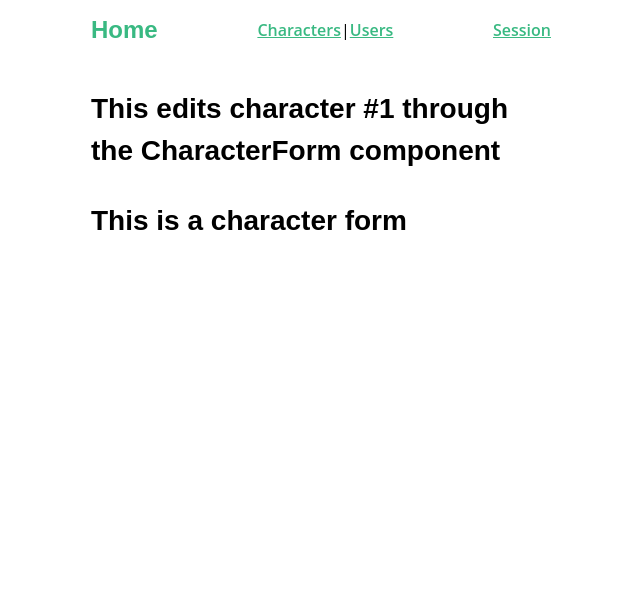
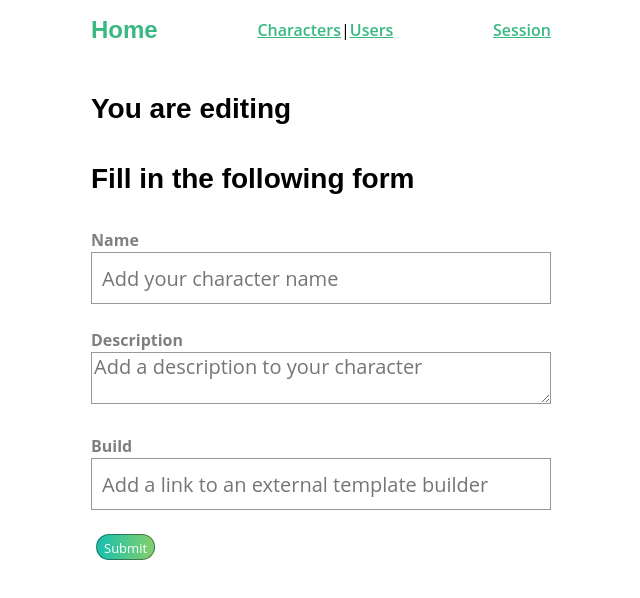
Before and after one commit to MatthieuJasselette/charater-manager-vuejs, a Vue app: page /character/1/edit in a window 1280 px wide. Shown: the top 598 px of the page, without its empty margins (319-959 px from the left). Built offline with nearby package versions, Linux system fonts and the light colour scheme; no server answers.

Commit message:
add character form & creation / edition logic

```diff
--- a/src/components/CharacterForm.vue
+++ b/src/components/CharacterForm.vue
@@ -1,5 +1,92 @@
 <template>
   <div class="about">
-    <h3>This is a character form</h3>
+    <form @submit.prevent="submitCharacter">
+      <h3>Fill in the following form</h3>
+      <div class="field">
+        <label>Name</label>
+        <input
+          v-model="character.name"
+          type="text"
+          placeholder="Add your character name"
+        />
+      </div>
+      <div class="field">
+        <label>Description</label>
+        <textarea
+          v-model="character.description"
+          placeholder="Add a description to your character"
+        ></textarea>
+      </div>
+      <div class="field">
+        <label>Build</label>
+        <input
+          v-model="character.build_url"
+          type="text"
+          placeholder="Add a link to an external template builder"
+        />
+      </div>
+      <input type="submit" class="button badge -fill-gradient" value="Submit" />
+    </form>
   </div>
 </template>
+<script>
+export default {
+  props: {
+    characterToEdit: {
+      type: Object
+    }
+  },
+  data() {
+    return {
+      character: this.characterToEdit
+        ? this.characterToEdit
+        : this.createFreshCharacter()
+    }
+  },
+  methods: {
+    createFreshCharacter() {
+      return {
+        name: '',
+        description: '',
+        build_url: ''
+      }
+    },
+
+    submitCharacter() {
+      return this.characterToEdit
+        ? this.updateCharacter()
+        : this.createCharacter()
+    },
+
+    createCharacter() {
+      this.$store.dispatch('createCharacter', this.character).then(() => {
+        this.$router.push({
+          name: 'characters'
+        })
+        this.character = this.createFreshCharacter()
+      })
+    },
+
+    updateCharacter() {
+      this.$store
+        .dispatch('updateCharacter', this.character)
+        .then(() => {
+          this.$router.push({
+            name: 'displaycharacter',
+            params: { id: this.character.id }
+          })
+          this.character = this.createFreshCharacter()
+        })
+        .catch(error => {
+          console.log(error)
+        })
+    }
+  }
+}
+</script>
+
+<style scoped>
+.field {
+  margin-bottom: 24px;
+}
+</style>
--- a/src/components/UserForm.vue
+++ b/src/components/UserForm.vue
@@ -89,9 +89,6 @@ export default {
           console.log(error)
         })
     }
-  },
-  mounted() {
-    // console.log(axios.defaults.headers.common['Authorization'])
   }
 }
 </script>
--- a/src/services/ApiService.js
+++ b/src/services/ApiService.js
@@ -43,5 +43,13 @@ export default {
 
   getCharacter(id) {
     return apiClient.get('/character/' + id)
+  },
+
+  createCharacter(character) {
+    return apiClient.post('/character', character)
+  },
+
+  updateCharacter(id, character) {
+    return apiClient.put('/character/' + id, character)
   }
 }
--- a/src/store/modules/characters.js
+++ b/src/store/modules/characters.js
@@ -17,6 +17,14 @@ export const mutations = {
   },
 
   SET_CHARACTER(state, character) {
+    state.character = character
+  },
+
+  ADD_CHARACTER(state, character) {
+    state.characters.push(character)
+  },
+
+  UPDATE_CHARACTER(state, character) {
     state.character = character
   }
 }
@@ -53,5 +61,44 @@ export const actions = {
           })
         })
     }
+  },
+
+  createCharacter({ commit, dispatch }, character) {
+    return ApiService.createCharacter(character)
+      .then(response => {
+        commit('ADD_CHARACTER', response.data.data)
+        const notification = {
+          type: 'success',
+          message: 'Your user has been created!'
+        }
+        dispatch('notification/add', notification, {
+          root: true
+        })
+      })
+      .catch(error => {
+        const notification = {
+          type: 'error',
+          message:
+            'There was a problem creating your character: ' + error.message
+        }
+        dispatch('notification/add', notification, {
+          root: true
+        })
+        throw error
+      })
+  },
+
+  updateCharacter({ commit, dispatch }, character) {
+    ApiService.updateCharacter(character.id, character)
+      .then(response => commit('UPDATE_CHARACTER', response.data.data))
+      .catch(error => {
+        const notification = {
+          type: 'error',
+          message: 'There was a problem updating the profile: ' + error.message
+        }
+        dispatch('notification/add', notification, {
+          root: true
+        })
+      })
   }
 }
--- a/src/store/modules/users.js
+++ b/src/store/modules/users.js
@@ -116,7 +116,7 @@ export const actions = {
       .catch(error => {
         const notification = {
           type: 'error',
-          message: 'There was a problem creating your event: ' + error.message
+          message: 'There was a problem creating your profile: ' + error.message
         }
         dispatch('notification/add', notification, {
           root: true
--- a/src/views/DisplayCharacter.vue
+++ b/src/views/DisplayCharacter.vue
@@ -9,7 +9,7 @@
     <router-link :to="{ name: 'createcharacter' }"
       >Character creation</router-link
     >
-    <router-link :to="{ name: 'editcharacter', params: { id: '1' } }"
+    <router-link :to="{ name: 'editcharacter', params: { id: character.id } }"
       >Character edition</router-link
     >
     <UserCard :user="character.user" />
--- a/src/views/EditCharacter.vue
+++ b/src/views/EditCharacter.vue
@@ -1,21 +1,24 @@
 <template>
   <div class="about">
-    <h3>This edits character #{{ id }} through the CharacterForm component</h3>
-    <CharacterForm />
+    <h3>You are editing {{ character.name }}</h3>
+    <CharacterForm :characterToEdit="character" />
   </div>
 </template>
 
 <script>
 import CharacterForm from '@/components/CharacterForm.vue'
+import { mapState } from 'vuex'
 
 export default {
   components: {
     CharacterForm
   },
-  props: {
-    id: {
-      type: Number
-    }
-  }
+  props: ['id'],
+  created() {
+    this.$store.dispatch('fetchCharacter', this.id)
+  },
+  computed: mapState({
+    character: state => state.characters.character
+  })
 }
 </script>
```
Also changed, not shown: src/components/NavBar.vue (+9 -0 lines).
